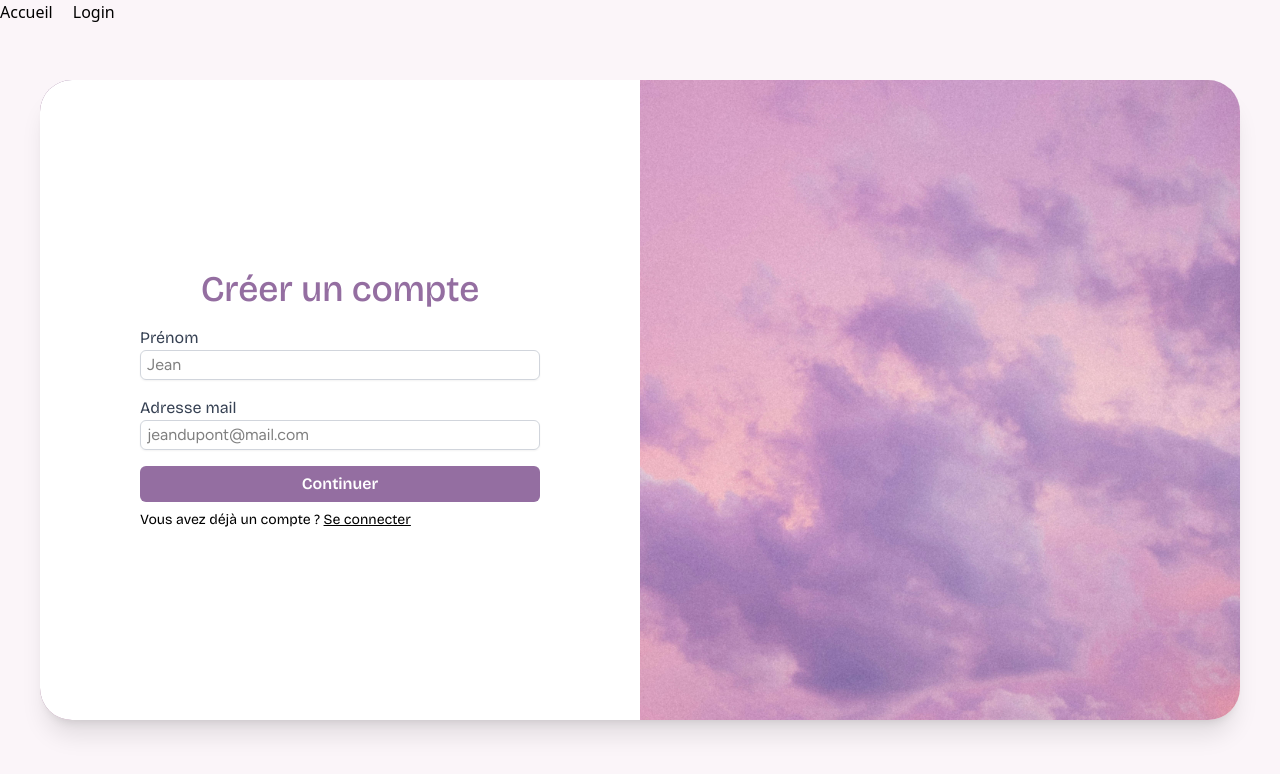
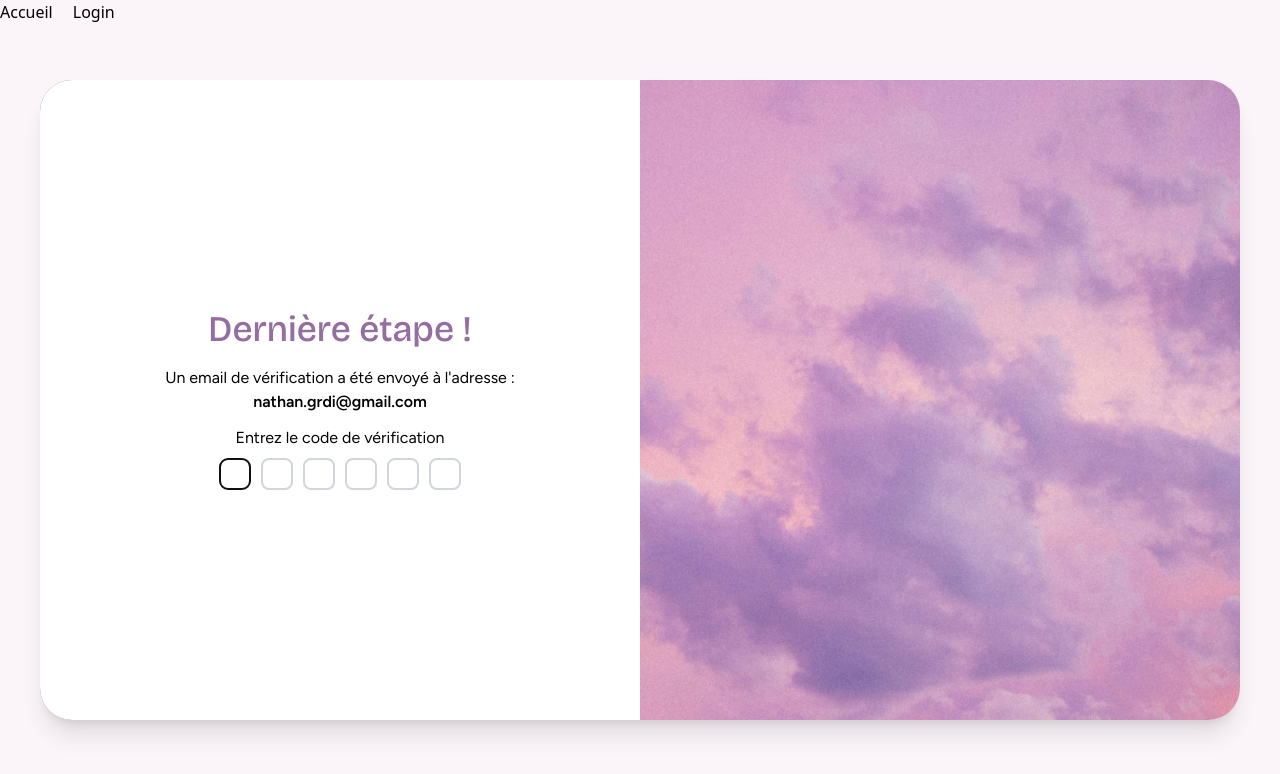
Before and after one commit to Nathmaxx/phinestia, a React (Vite) app: page /authentification/inscription in a window 1280 px wide. Shown: the top 774 px of the page. Built offline with nearby package versions, Linux system fonts and the light colour scheme; no server answers; a web font is replaced by a local one.

Commit message:
Mise en place front de la vérification dce l'email

```diff
--- /dev/null
+++ b/src/components/Inputs/CodeInput.tsx
@@ -0,0 +1,76 @@
+import { useEffect, useRef } from "react"
+
+
+type CodeInputProps = {
+	code: string[]
+	setCode: (value: string[]) => void
+	codeLength: number
+}
+
+const CodeInput = ({ code, setCode, codeLength }: CodeInputProps) => {
+
+	const inputsRef = useRef<(HTMLInputElement | null)[]>([])
+
+	const handleChange = (e: React.ChangeEvent<HTMLInputElement>, index: number) => {
+		const value = e.target.value
+
+		if (!/^[0-9]?$/.test(value)) return
+
+		const newCode = [...code]
+		newCode[index] = value
+		setCode(newCode)
+
+		if (value && index < codeLength - 1) {
+			inputsRef.current[index + 1]?.focus()
+		}
+	}
+
+	const handleKeyDown = (e: React.KeyboardEvent<HTMLInputElement>, index: number) => {
+		if (e.key === 'Backspace' && !code[index] && index > 0) {
+			inputsRef.current[index - 1]?.focus();
+		}
+	};
+
+	const handlePaste = (e: React.ClipboardEvent<HTMLInputElement>) => {
+		e.preventDefault();
+		const paste = e.clipboardData.getData('text').slice(0, codeLength);
+		if (!/^[0-9]+$/.test(paste)) return;
+
+		const newCode = [...code];
+		paste.split('').forEach((char, idx) => {
+			if (idx < codeLength) {
+				newCode[idx] = char;
+			}
+		});
+		setCode(newCode);
+
+		const nextIndex = paste.length >= codeLength ? codeLength - 1 : paste.length;
+		inputsRef.current[nextIndex]?.focus();
+	};
+
+	useEffect(() => {
+		inputsRef.current[0]?.focus()
+	}, [])
+
+	return (
+		<div className="flex gap-2.5 justify-center">
+			{code.map((value, index) => (
+				<input
+					key={index}
+					ref={(el) => {
+						inputsRef.current[index] = el
+					}}
+					type="text"
+					inputMode="numeric"
+					maxLength={1}
+					value={value}
+					onChange={(e) => handleChange(e, index)}
+					onKeyDown={(e) => handleKeyDown(e, index)}
+					onPaste={handlePaste}
+					className="w-8 h-8 text-lg text-center border-2 border-gray-300 rounded-lg"
+				/>
+			))}
+		</div>
+	);
+};
+export default CodeInput
--- a/src/components/buttons/Button.tsx
+++ b/src/components/buttons/Button.tsx
@@ -3,16 +3,17 @@ type ButtonProps = {
 	children: string
 	className?: string
 	onClick: () => void
+	isLoading?: boolean
 }
 
-const Button = ({ children, className, onClick }: ButtonProps) => {
+const Button = ({ children, className, onClick, isLoading }: ButtonProps) => {
 	return (
 		<button
 			className={`${className} cursor-pointer px-2.5 py-1.5`}
 			onClick={onClick}
 			type="button"
 		>
-			{children}
+			{isLoading ? "Chargement..." : children}
 		</button>
 	)
 }
--- a/src/components/forms/SignInForm.tsx
+++ b/src/components/forms/SignInForm.tsx
@@ -3,7 +3,7 @@ import { SignInInfos } from "../../types/user"
 import SignInFirst from "./SignInFirst"
 import SignInSecond from "./SignInSecond"
 import gsap from "gsap"
-import { useAuth } from "../../hooks/useAuthContext"
+import SignInThird from "./SignInThird"
 
 type SignInFormProps = {
 	className?: string
@@ -12,21 +12,19 @@ type SignInFormProps = {
 
 const SignInForm = ({ className = "", handleToggle }: SignInFormProps) => {
 
-	const { signUp } = useAuth()
 
 	const [userInfos, setUserInfos] = useState({
 		firstName: "",
-		email: "",
+		email: "nathan.grdi@gmail.com",
 		password: "",
 		confirmPassword: ""
 	})
 
-	const [step, setStep] = useState(1)
+	const [step, setStep] = useState(3)
 	const [message, setMessage] = useState("")
 
 	const signInFirstRef = useRef<HTMLDivElement>(null)
 	const signInSecondRef = useRef<HTMLDivElement>(null)
-	const formRef = useRef<HTMLFormElement>(null)
 
 	const setInfo = (type: keyof SignInInfos, value: string) => {
 		setUserInfos({
@@ -35,23 +33,8 @@ const SignInForm = ({ className = "", handleToggle }: SignInFormProps) => {
 		})
 	}
 
-	const handleSubmit = async (e: React.FormEvent<HTMLFormElement>) => {
-		e.preventDefault()
-
-		const response = await signUp(userInfos.firstName, userInfos.email, userInfos.password)
-
-		if (!response.success) {
-			setMessage(response.message)
-		}
-	}
-
-	const requestForSubmit = () => {
-		formRef.current?.requestSubmit()
-	}
-
-
 	const handleMove = (direction: "next" | "previous") => {
-		if ((step === 1 && direction === "previous") || (step === 2 && direction === "next")) {
+		if ((step === 1 && direction === "previous") || (step === 3 && direction === "next")) {
 			return;
 		}
 
@@ -86,8 +69,6 @@ const SignInForm = ({ className = "", handleToggle }: SignInFormProps) => {
 	return (
 		<form
 			className={`font-bricolage flex flex-col ${className}`}
-			onSubmit={handleSubmit}
-			ref={formRef}
 			autoComplete="off"
 		>
 
@@ -112,7 +93,13 @@ const SignInForm = ({ className = "", handleToggle }: SignInFormProps) => {
 				message={message}
 				setMessage={setMessage}
 				className={`${step === 2 ? "opacity-100 visible" : "opacity-0 hidden"}`}
-				requestForSubmit={requestForSubmit}
+			/>
+
+			<SignInThird
+				userInfos={userInfos}
+				message={message}
+				setMessage={setMessage}
+				className={`${step === 3 ? "opacity-100 visible" : "opacity-0 hidden"}`}
 			/>
 		</form>
 	);
--- a/src/components/forms/SignInSecond.tsx
+++ b/src/components/forms/SignInSecond.tsx
@@ -5,6 +5,7 @@ import PasswordValidator from "../PasswordValidator"
 import Message from "../Message"
 import Button from "../buttons/Button"
 import { ArrowLeft } from "lucide-react"
+import { useAuth } from "../../hooks/useAuthContext"
 
 type SignInSecondProps = {
 	userInfos: SignInInfos
@@ -13,14 +14,16 @@ type SignInSecondProps = {
 	handleMove: (direction: "next" | "previous") => void
 	className?: string
 	handleToggle: () => void
-	requestForSubmit: () => void
 	message: string
 	setMessage: (value: string) => void
 }
 
-const SignInSecond = ({ userInfos, setInfo, ref, handleMove, className, handleToggle, requestForSubmit, message, setMessage }: SignInSecondProps) => {
+const SignInSecond = ({ userInfos, setInfo, ref, handleMove, className, handleToggle, message, setMessage }: SignInSecondProps) => {
+
+	const { signUp } = useAuth()
 
 	const [isValidPassword, setIsValidPassword] = useState(false)
+	const [isLoading, setIsLoading] = useState(false)
 
 	const verifyInputs = () => {
 
@@ -39,17 +42,25 @@ const SignInSecond = ({ userInfos, setInfo, ref, handleMove, className, handleTo
 		return ""
 	}
 
-	const handleClick = () => {
+	const handleClick = async () => {
 		setMessage("")
 		const errorMessage = verifyInputs()
 		if (errorMessage !== "") {
 			setMessage(errorMessage)
-			console.log("Vérifications non validées")
 			return
 		}
 
-		console.log("vérifications effectées, envoi")
-		requestForSubmit()
+		setIsLoading(true)
+
+		const response = await signUp(userInfos.firstName, userInfos.email, userInfos.password)
+
+		if (!response.success) {
+			setMessage(response.message)
+			return
+		}
+
+		setIsLoading(false)
+		handleMove("next")
 	}
 
 	const handleArrowClick = () => {
@@ -84,6 +95,7 @@ const SignInSecond = ({ userInfos, setInfo, ref, handleMove, className, handleTo
 			<Button
 				className="w-full bg-sky-violet hover:bg-sky-dark-violet transition font-semibold text-white rounded-md"
 				onClick={handleClick}
+				isLoading={isLoading}
 			>
 				Valider
 			</Button>
--- /dev/null
+++ b/src/components/forms/SignInThird.tsx
@@ -0,0 +1,49 @@
+import { useEffect, useState } from "react"
+import { SignInInfos } from "../../types/user"
+import Message from "../Message"
+import CodeInput from "../Inputs/CodeInput"
+
+type SignInThirdProps = {
+	className?: string
+	userInfos: SignInInfos
+	message: string
+	setMessage: (value: string) => void
+}
+
+const SignInThird = ({ className, userInfos, message, setMessage }: SignInThirdProps) => {
+
+	// const { verifyEmail } = useAuth()
+
+	const CODE_LENGTH = 6
+	const [code, setCode] = useState(Array(CODE_LENGTH).fill(''))
+
+	useEffect(() => {
+		setMessage("")
+		if (code[CODE_LENGTH - 1] !== '') {
+			setMessage("Complété")
+		}
+	}, [code, setMessage])
+
+	return (
+		<div
+			className={`${className} font-figtree`}
+		>
+			<h2 className="text-center text-4xl text-sky-violet mb-4 font-medium font-bricolage">
+				Dernière étape !
+			</h2>
+			<p className="text-center">Un email de vérification a été envoyé à l'adresse :</p>
+			<p className="text-center mb-3 font-semibold">{userInfos.email}</p>
+			<p className="text-center mb-2">Entrez le code de vérification</p>
+			<CodeInput
+				code={code}
+				setCode={setCode}
+				codeLength={CODE_LENGTH}
+			/>
+
+			<Message message={message} className="mt-3" />
+
+		</div>
+	)
+}
+
+export default SignInThird
```
